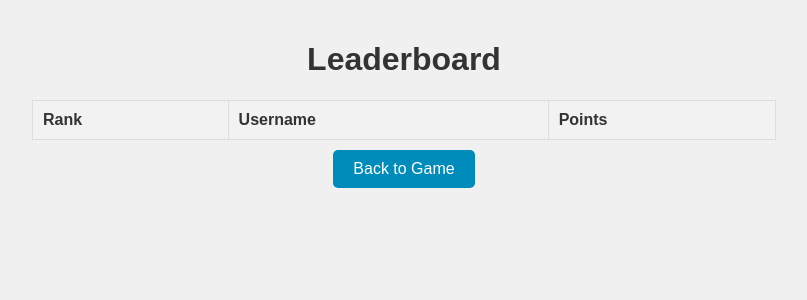
After one commit to Cherry-Corporation/Html-Clicker, a Flask app: page /leaderboard in a window 1280 px wide. The commit adds this page. Shown: the top 300 px of the page, without its empty margins (236-1043 px from the left). Run offline with Flask 3, Linux system fonts and the light colour scheme; lists and menus that the app fills with data are empty.

Commit message:
update v1 beta

```diff
--- a/main.py
+++ b/main.py
@@ -1,12 +1,199 @@
-from flask import Flask, render_template
+from flask import Flask, render_template, request, redirect, url_for, session, jsonify
+import os
+import hashlib
+import json
 
-# Initialize Flask app
 app = Flask(__name__)
+app.secret_key = 'your_secret_key'
 
+# Ensure users and data directories exist
+os.makedirs('users', exist_ok=True)
+os.makedirs('data', exist_ok=True)
+
+USERS_FILE = 'users/users.json'
+
+
+# Utility Functions
+def hash_password(password):
+    """Hash a password using SHA256."""
+    return hashlib.sha256(password.encode()).hexdigest()
+
+
+def load_users():
+    """Load all users from users.json."""
+    if not os.path.exists(USERS_FILE):
+        with open(USERS_FILE, 'w') as f:
+            json.dump({}, f)
+    with open(USERS_FILE, 'r') as f:
+        return json.load(f)
+
+
+def save_users(users):
+    """Save all users to users.json."""
+    with open(USERS_FILE, 'w') as f:
+        json.dump(users, f, indent=4)
+
+
+def load_user_data(username):
+    """Load user game data from the data folder."""
+    filepath = os.path.join('data', f'{username}.json')
+    if os.path.exists(filepath):
+        with open(filepath, 'r') as f:
+            return json.load(f)
+    return {'points': 0, 'pointsPerClick': 1, 'autoClickerRate': 0, 'prestigeLevel': 0, 'preferences': {'darkMode': False}}
+
+
+def save_user_data(username, data):
+    """Save user game data to the data folder."""
+    filepath = os.path.join('data', f'{username}.json')
+    with open(filepath, 'w') as f:
+        json.dump(data, f, indent=4)
+
+
+# Routes
 @app.route('/')
 def index():
-    return render_template('index.html')  # Render HTML template when accessing the root URL
+    if 'username' in session:
+        username = session['username']
+        user_data = load_user_data(username)
+        return render_template('index.html', username=username, user_data=user_data)
+    return redirect(url_for('login'))
+
+
+@app.route('/login', methods=['GET', 'POST'])
+def login():
+    if request.method == 'POST':
+        # Get the username and password from the form data
+        username = request.form['username']
+        password = request.form['password']
+        users = load_users()
+
+        # Check if the user exists and the password matches
+        if username in users and users[username]['password'] == hash_password(password):
+            session['username'] = username
+            return redirect(url_for('index'))  # Redirect to the game/index page
+        return "Invalid username or password", 401  # Return a simple error message
+
+    return render_template('login.html')
+
+
+@app.route('/signup', methods=['GET', 'POST'])
+def signup():
+    if request.method == 'POST':
+        # Get the username and password from the form data
+        username = request.form['username']
+        password = request.form['password']
+        users = load_users()
+
+        # Check if the username already exists
+        if username in users:
+            return "Username already exists", 400
+
+        # Add the new user to users.json
+        users[username] = {'password': hash_password(password)}
+        save_users(users)
+
+        # Initialize user game data
+        save_user_data(username, {'preferences': {'darkMode': False}})
+
+        # Redirect the user to the login page after successful signup
+        return redirect(url_for('login'))
+    return render_template('signup.html')
+
+
+@app.route('/logout')
+def logout():
+    session.pop('username', None)
+    return redirect(url_for('login'))
+
+
+@app.route('/save', methods=['POST'])
+def save_game():
+    username = session.get('username')
+    if not username:
+        return jsonify({"error": "User not logged in"}), 401
+
+    try:
+        data = request.json
+        game_data = {
+            'points': data['points'],
+            'pointsPerClick': data['pointsPerClick'],
+            'upgradeCost': data['upgradeCost'],
+            'autoClickerRate': data['autoClickerRate'],
+            'prestigeLevel': data['prestigeLevel'],
+            'boostActive': data['boostActive']
+        }
+
+        preferences = data.get('preferences', {})  # Dark mode preference can be included here
+        user_data = load_user_data(username)  # Load user data
+        if user_data:
+            user_data['game_data'] = game_data  # Update the game data
+            user_data['preferences'] = preferences  # Update preferences
+            save_user_data(username, user_data)  # Save the updated data
+            return jsonify({"success": True}), 200
+        return jsonify({"error": "User data not found"}), 404
+    except Exception as e:
+        return jsonify({"error": str(e)}), 500
+
+
+@app.route('/load', methods=['GET'])
+def load_game():
+    username = session.get('username')
+    if not username:
+        return jsonify({"error": "User not logged in"}), 401
+
+    user_data = load_user_data(username)  # Load user data from the database or file
+    if user_data:
+        # Extract game data and preferences from user data
+        game_data = user_data.get('game_data', {})
+        preferences = user_data.get('preferences', {})
+
+        # Merge preferences with game data and return them in the response
+        response_data = {
+            'data': game_data,
+            'preferences': preferences  # Ensure preferences are included in the response
+        }
+        return jsonify(response_data)
+    return jsonify({"error": "No game data found"}), 404
+
+
+
+@app.route('/update-preferences', methods=['POST'])
+def update_preferences():
+    username = session.get('username')
+    if not username:
+        return jsonify({"error": "User not logged in"}), 401
+
+    try:
+        preferences = request.json.get('preferences', {})
+        user_data = load_user_data(username)  # Load user data from the database or file
+        if user_data:
+            user_data['preferences'] = preferences  # Save the new preferences
+            save_user_data(username, user_data)  # Save the user data back to storage
+            return jsonify({"success": True}), 200
+        return jsonify({"error": "User data not found"}), 404
+    except Exception as e:
+        return jsonify({"error": str(e)}), 500
+
+
+@app.route('/leaderboard')
+def leaderboard():
+    # Load all users' data
+    users = load_users()
+
+    # Get points for each user
+    leaderboard_data = []
+    for username in users:
+        user_data = load_user_data(username)
+        leaderboard_data.append({
+            'username': username,
+            'points': user_data['points']
+        })
+
+    # Sort leaderboard by points in descending order
+    leaderboard_data.sort(key=lambda x: x['points'], reverse=True)
+
+    return render_template('leaderboard.html', leaderboard_data=leaderboard_data)
 
 if __name__ == '__main__':
-    # Run the app on port 80
-    app.run(host='0.0.0.0', port=80)
+    app.run(port=80)
--- /dev/null
+++ b/static/css/leaderboard.css
@@ -0,0 +1,87 @@
+/* Base Styles */
+body {
+    font-family: Arial, sans-serif;
+    text-align: center;
+    padding: 20px;
+    background-color: #f0f0f0;
+    color: #333;
+    margin: 0;
+    transition: background-color 0.3s ease, color 0.3s ease;
+}
+
+h1 {
+    color: #333;
+}
+
+button {
+    padding: 10px 20px;
+    font-size: 16px;
+    cursor: pointer;
+    background-color: #008CBA;
+    color: white;
+    border: none;
+    border-radius: 5px;
+    margin: 10px;
+    transition: transform 0.2s ease, background-color 0.2s ease;
+}
+
+button:hover {
+    background-color: #005f73;
+    transform: scale(1.05);
+}
+
+/* Layout Styles */
+.leaderboard-container {
+    margin-top: 20px;
+}
+
+table {
+    width: 60%;
+    margin: 0 auto;
+    border-collapse: collapse;
+}
+
+th, td {
+    padding: 10px;
+    text-align: left;
+    border: 1px solid #ddd;
+}
+
+th {
+    background-color: #f2f2f2;
+}
+
+tr:nth-child(even) {
+    background-color: #f9f9f9;
+}
+
+/* Dark Mode Styles */
+.dark-mode {
+    background-color: #121212;
+    color: #f5f5f5;
+}
+
+.dark-mode button {
+    background-color: #333;
+    color: #f5f5f5;
+}
+
+.dark-mode button:hover {
+    background-color: #444;
+}
+
+/* Responsive Design */
+@media (max-width: 768px) {
+    body {
+        padding: 10px;
+    }
+
+    table {
+        width: 100%;
+    }
+
+    button {
+        font-size: 18px;
+        padding: 15px 20px;
+    }
+}
--- /dev/null
+++ b/templates/leaderboard.html
@@ -0,0 +1,33 @@
+<!DOCTYPE html>
+<html lang="en">
+<head>
+    <meta charset="UTF-8">
+    <meta name="viewport" content="width=device-width, initial-scale=1.0">
+    <title>Leaderboard</title>
+    <link rel="stylesheet" href="/static/css/leaderboard.css">
+</head>
+<body>
+    <div class="leaderboard-container">
+        <h1>Leaderboard</h1>
+        <table>
+            <thead>
+                <tr>
+                    <th>Rank</th>
+                    <th>Username</th>
+                    <th>Points</th>
+                </tr>
+            </thead>
+            <tbody>
+                {% for user in leaderboard_data %}
+                <tr>
+                    <td>{{ loop.index }}</td>
+                    <td>{{ user.username }}</td>
+                    <td>{{ user.points }}</td>
+                </tr>
+                {% endfor %}
+            </tbody>
+        </table>
+        <button onclick="window.location.href='/'">Back to Game</button>
+    </div>
+</body>
+</html>
```
Also changed, not shown: static/css/login.css (added, +65 -0 lines), static/css/signup.css (added, +65 -0 lines), static/js/login.js (added, +27 -0 lines), static/js/script.js (+123 -5 lines), static/js/signup.js (added, +27 -0 lines), templates/index.html (+49 -18 lines), templates/login.html (added, +21 -0 lines), templates/signup.html (added, +21 -0 lines), 1 other file.
